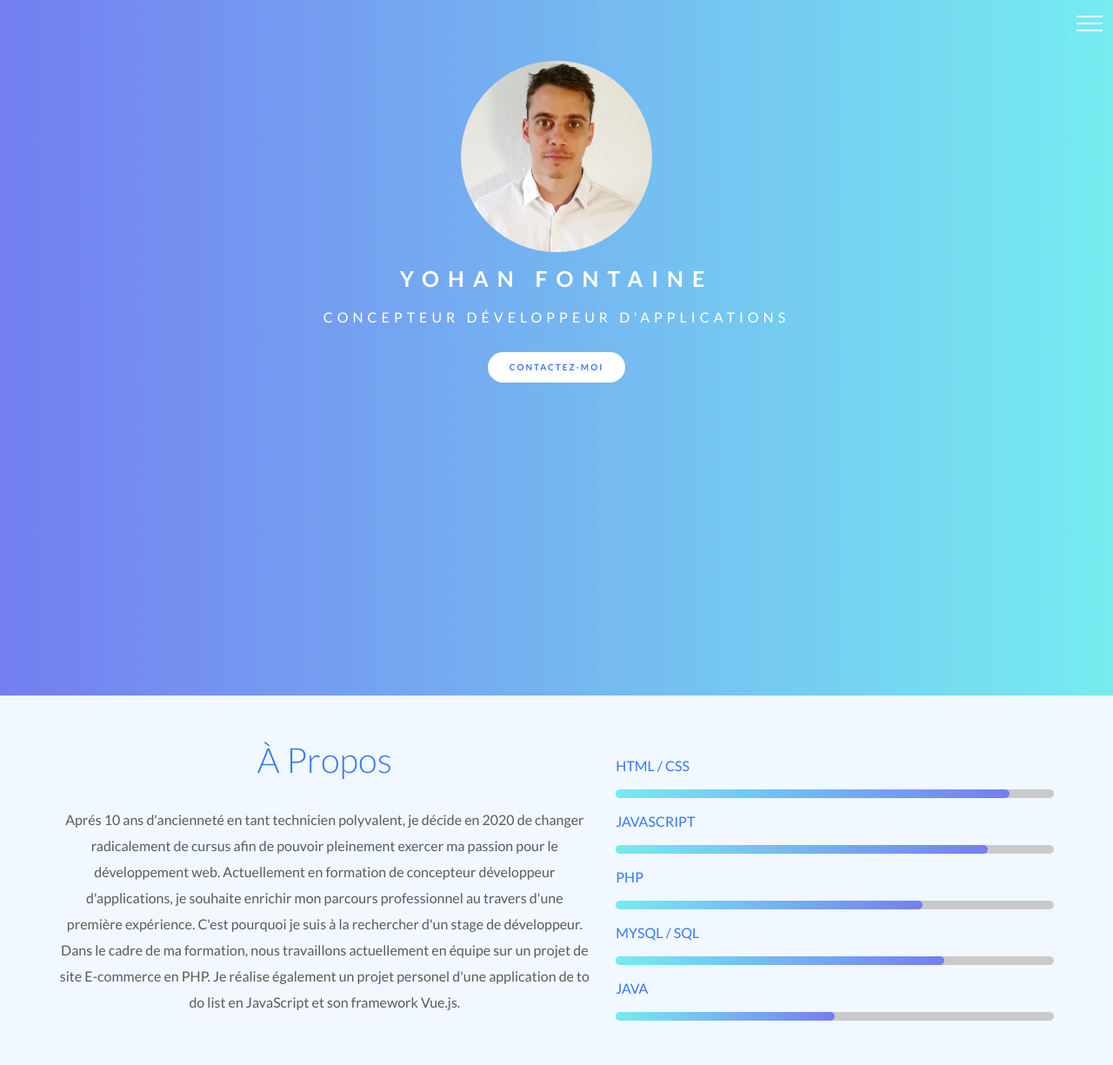
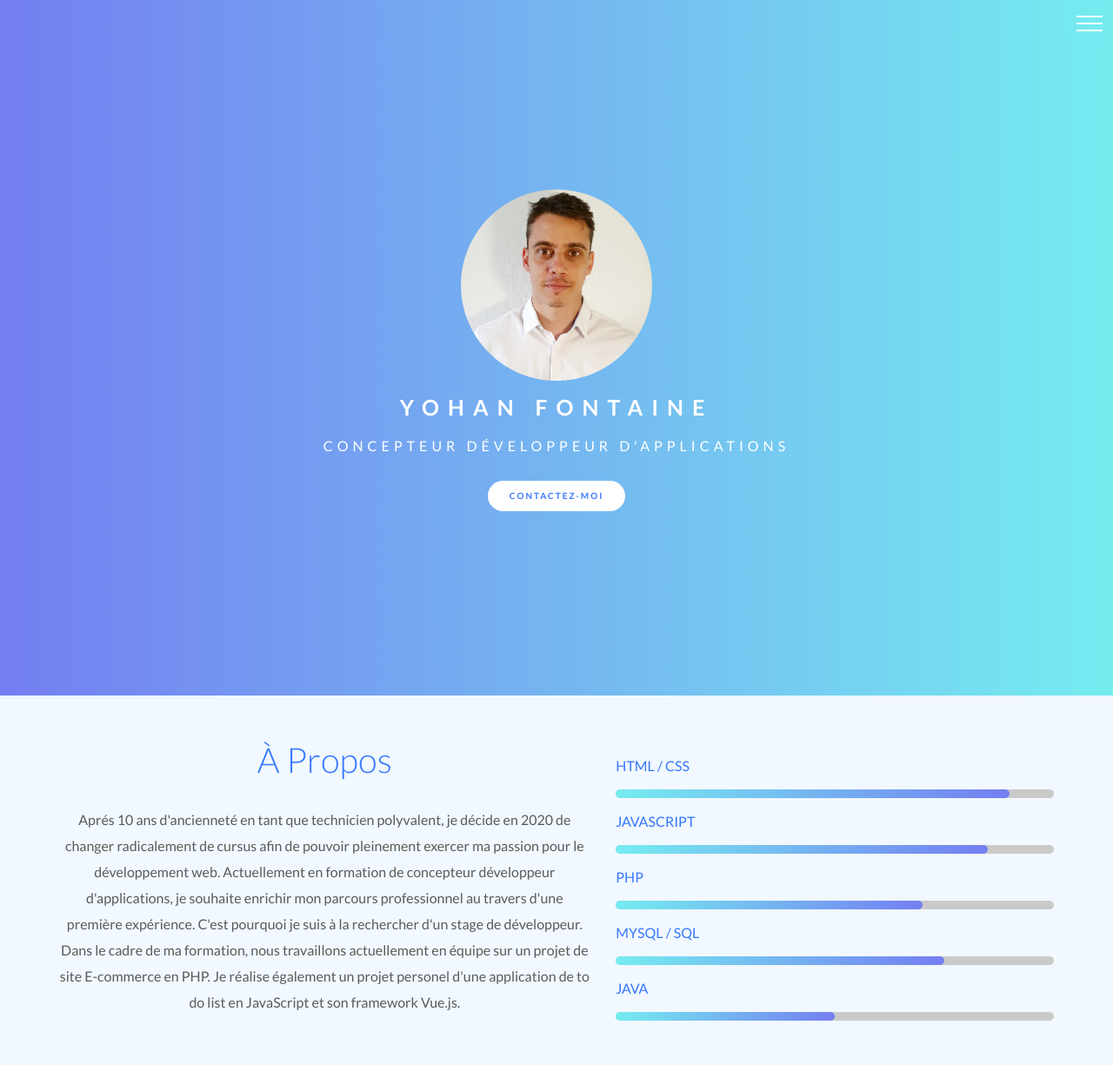
Before and after one commit to Yohan974/portfolio, a plain HTML site: page index.html in a window 1280 px wide. Shown: the top 1225 px of the page at 87% size. Drawn offline with nearby package versions, Linux system fonts and the light colour scheme.

Commit message:
first fix

```diff
--- a/assets/styles/style.css
+++ b/assets/styles/style.css
@@ -189,6 +189,7 @@ header.active{
 .landing-page {
   background: linear-gradient(to right,#747EF1, #75ECF0);
   min-height: 100vh;
+  vertical-align: middle;
 }
 .landing-page p {
   color: white;
--- a/index.html
+++ b/index.html
@@ -71,7 +71,7 @@
     </header>
 
     <main>
-      <section class="landing-page d-flex flex-column row" id="landing-page">
+      <section class="landing-page d-flex flex-column justify-content-center row" id="landing-page">
         <div>
           <img src="assets/images/yf.jpg" alt="" class="roundedImage" />
           <h1>Yohan Fontaine</h1>
@@ -87,7 +87,7 @@
         <div class="aboutMe col-md-6">
           <h2>À Propos</h2>
           <p>
-            Aprés 10 ans d'ancienneté en tant technicien polyvalent, je décide en
+            Aprés 10 ans d'ancienneté en tant que technicien polyvalent, je décide en
             2020 de changer radicalement de cursus afin de pouvoir pleinement
             exercer ma passion pour le développement web. Actuellement en
             formation de concepteur développeur d'applications, je souhaite
@@ -263,7 +263,7 @@
         </article>
       </section>
 
-      <section class="experience" id="experience" data-interval="false">
+      <section class="experience row justify-content-center mx-auto" id="experience" data-interval="false">
         <h2>Expérience</h2>
         <div class="card-deck">
           <div class="card border-0">
```
